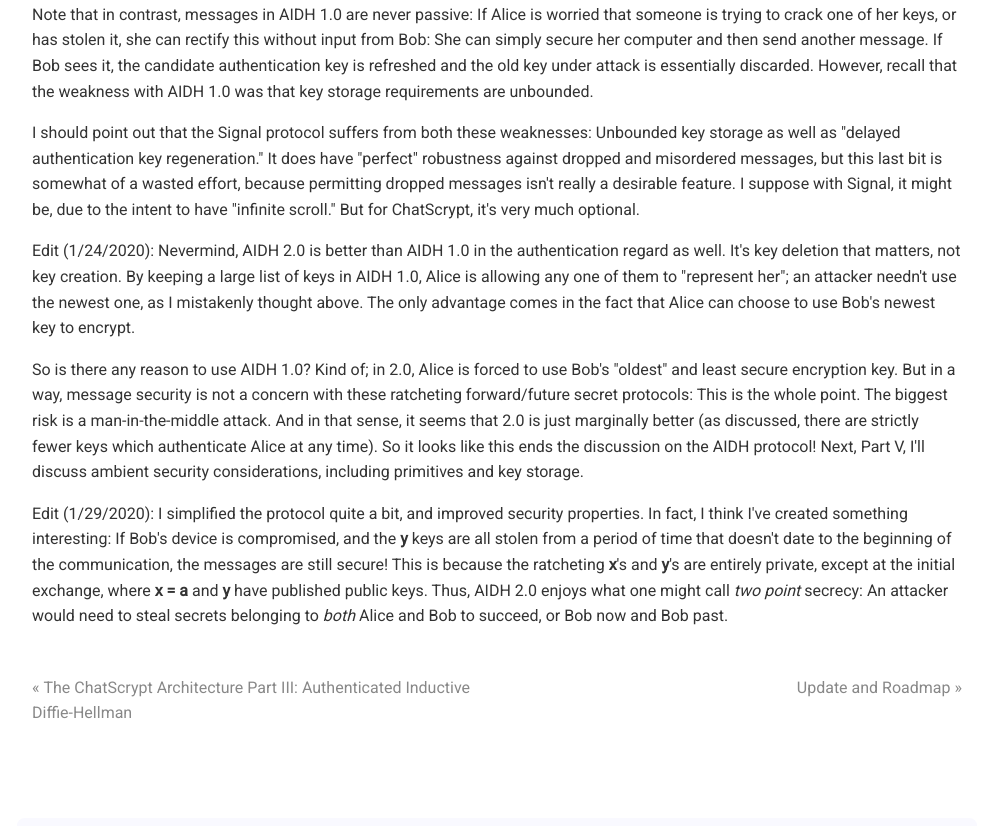
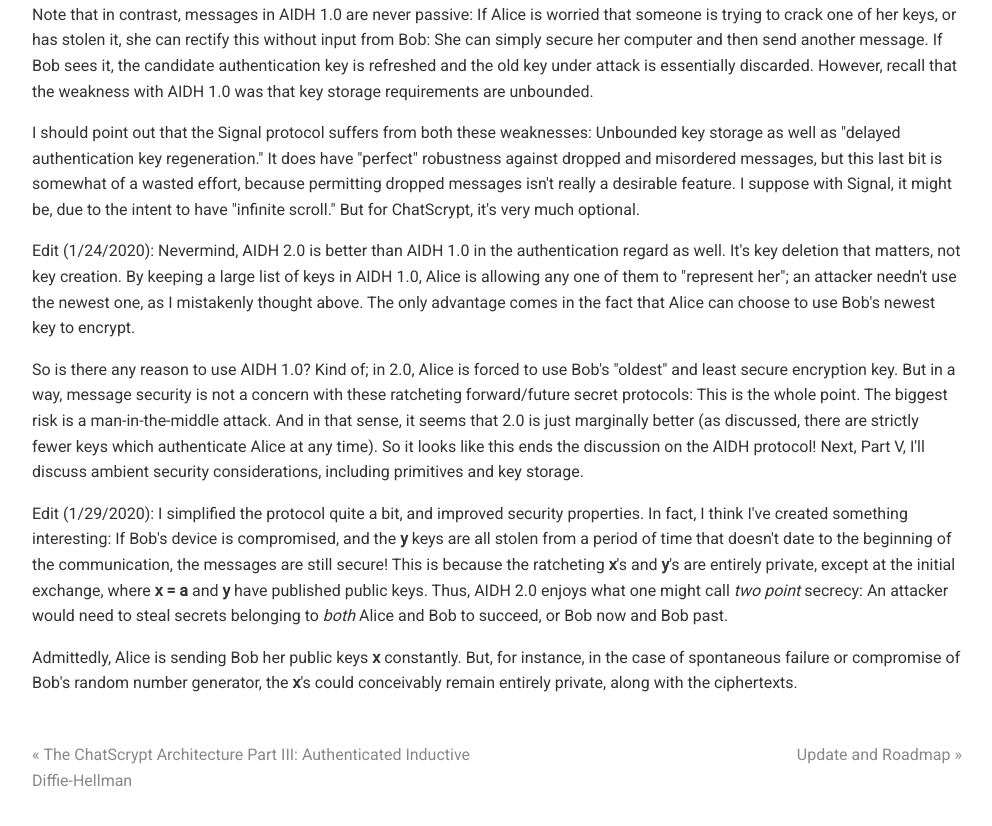
Before and after one commit to chatscrypt/chatscrypt.github.io, a Jekyll site: the page built from _posts/2020-01-24-the-chatscrypt-architecture-part-iv-authenticated-inductive-diffie-hellman-2.html, in a window 1280 px wide and 900 px high, scrolled down 2722 px. Shown: the top 826 px of the window, without its empty margins (143-1135 px from the left). Built offline with Jekyll 4.4.1, drawn with Linux system fonts in a browser that asks for light colours; comment, search, counter and statistics services are not loaded.

Commit message:
Update 2020-01-24-the-chatscrypt-architecture-part-iv-authenticated-inductive-diffie-hellman-2.html

```diff
--- a/_posts/2020-01-24-the-chatscrypt-architecture-part-iv-authenticated-inductive-diffie-hellman-2.html
+++ b/_posts/2020-01-24-the-chatscrypt-architecture-part-iv-authenticated-inductive-diffie-hellman-2.html
@@ -94,3 +94,5 @@ There is some key deletion in the receiving phase; Bob needs to be sure it's saf
 
 
 <p>Edit (1/29/2020): I simplified the protocol quite a bit, and improved security properties. In fact, I think I've created something interesting: If Bob's device is compromised, and the <b>y</b> keys are all stolen from a period of time that doesn't date to the beginning of the communication, the messages are still secure! This is because the ratcheting <b>x</b>'s and <b>y</b>'s are entirely private, except at the initial exchange, where <b>x = a</b> and <b>y</b> have published public keys. Thus, AIDH 2.0 enjoys what one might call <i>two point</i> secrecy: An attacker would need to steal secrets belonging to <i>both</i> Alice and Bob to succeed, or Bob now and Bob past.
+
+<p>Admittedly, Alice is sending Bob her public keys <b>x</b> constantly. But, for instance, in the case of spontaneous failure or compromise of Bob's random number generator, the <b>x</b>'s could conceivably remain entirely private, along with the ciphertexts.
```
